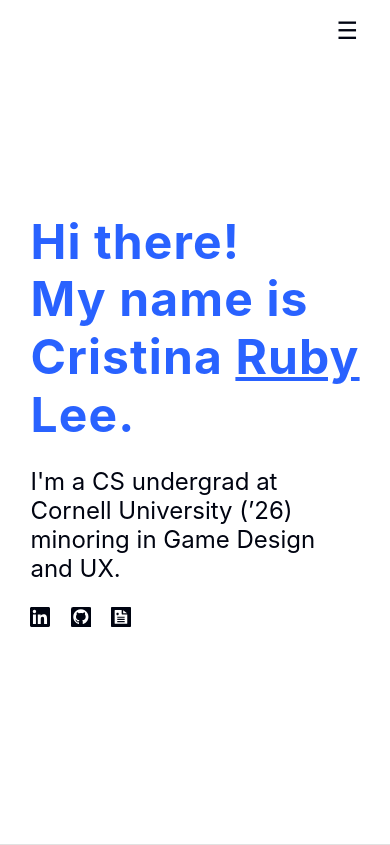
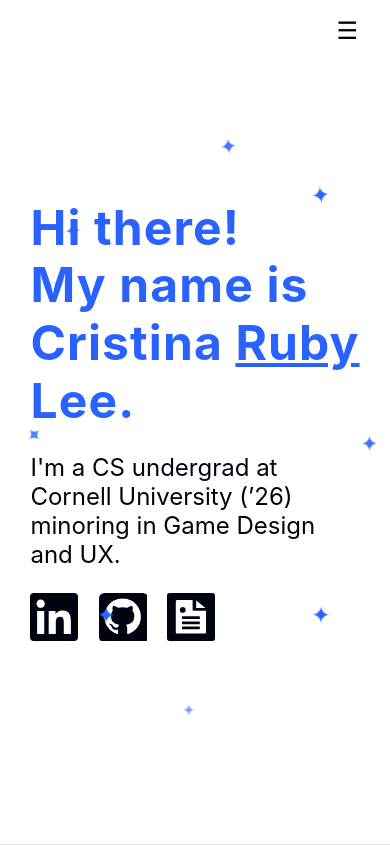
Before and after one commit to cristinarubylee/portfolio-website, a Flask app: page / in a window 390 px wide. Shown: the top 845 px of the page. Run offline with Flask 2, Linux system fonts and the light colour scheme; some libraries are stand-ins or nearby versions.

Commit message:
Fix auto scroll for mobile and add sparkles

```diff
--- a/static/script.js
+++ b/static/script.js
@@ -72,6 +72,9 @@ let isCentered = true;
 const sectionOrder = ["top", "portfolio", "contact"];
 
 function handleTouchStart(event) {
+  if (isInteractiveElement(event.target)) {
+    return;
+  }
   touchStartY = event.touches[0].clientY;
 }
 
@@ -86,12 +89,17 @@ function handleTouchEnd(event) {
 
   // Only trigger if swipe distance is significant enough
   if (Math.abs(swipeDistance) < minSwipeDistance) {
-    event.preventDefault();
     return;
   }
 
   const direction = swipeDistance > 0 ? 1 : -1;
   navigateToSection(direction, event);
+}
+
+function isInteractiveElement(element) {
+  // Check if element or any parent is interactive
+  const interactiveSelectors = 'a, button, input, textarea, select, [onclick], .clickable, svg, path';
+  return element.closest(interactiveSelectors) !== null;
 }
 
 function handleScroll(event) {
@@ -134,7 +142,6 @@ function navigateToSection(direction, event) {
     currentSection = nextSection;
     isScrolling = false;
     isCentered = true;
-    accumulatedDelta = 0;
   });
 }
 
--- a/static/style.css
+++ b/static/style.css
@@ -62,17 +62,7 @@ a {
 .nav ul li a {
   color: var(--text);
 }
-/*
-.header-nav ul li a {
-  color: var(--accent);
-  font-size: 1.2rem;
-  padding: 10px;
-  border-radius: 5px;
-}
 
-.header-nav ul li a:hover {
-  background-color: var(--bg-secondary);
-} */
 
 /* Menu Toggle for Small Screens */
 .menu-toggle {
@@ -133,8 +123,13 @@ a {
   margin: 0;
 }
 
+.hero-text a{
+  display: inline-flex;
+  align-items: center;
+  margin-right: 1rem;
+}
+
 .hero-text svg {
-  padding-right: 1rem;
   color: var(--text);
   width: clamp(20px, 5vw, 35px);
   height: auto;
@@ -158,6 +153,98 @@ a {
   white-space: normal;
   max-width: 500px;
 }
+
+.sparkle {
+    position: fixed;
+    font-size: 5vw;
+    color: var(--accent);
+    user-select: none;
+    font-family: Arial, sans-serif;
+    transition: all 0.4s ease-out;
+    animation: float 4s infinite ease-in-out;
+    pointer-events: none;
+    z-index: 100;
+}
+
+.sparkle::before {
+    content: '✦';
+}
+
+.sparkle:nth-child(1) {
+  top: 15%;
+  left: 50%;
+  animation-delay: -0.2s;
+  animation-duration: 4s;
+}
+
+.sparkle:nth-child(2) {
+  top: 25%;
+  left: 75%;
+  animation-delay: -1.1s;
+  animation-duration: 3.5s;
+}
+
+.sparkle:nth-child(3) {
+  top: 50%;
+  left: 85%;
+  animation-delay: -0.7s;
+  animation-duration: 4.2s;
+}
+
+.sparkle:nth-child(4) {
+  top: 75%;
+  left: 75%;
+  animation-delay: -1.8s;
+  animation-duration: 3.7s;
+}
+
+.sparkle:nth-child(5) {
+  top: 85%;
+  left: 50%;
+  animation-delay: -0.4s;
+  animation-duration: 4.6s;
+}
+
+.sparkle:nth-child(6) {
+  top: 75%;
+  left: 20%;
+  animation-delay: -2.3s;
+  animation-duration: 3.9s;
+}
+
+.sparkle:nth-child(7) {
+  top: 50%;
+  left: 5%;
+  animation-delay: -1.3s;
+  animation-duration: 4.1s;
+}
+
+.sparkle:nth-child(8) {
+  top: 25%;
+  left: 10%;
+  animation-delay: -0.9s;
+  animation-duration: 4.4s;
+}
+
+@keyframes float {
+    0%, 100% {
+        transform: translate(0, 0) rotate(0deg) scale(1);
+        opacity: 0.8;
+    }
+    25% {
+        transform: translate(20px, -30px) rotate(90deg) scale(1.2);
+        opacity: 1;
+    }
+    50% {
+        transform: translate(-15px, -20px) rotate(180deg) scale(0.8);
+        opacity: 0.6;
+    }
+    75% {
+        transform: translate(30px, 10px) rotate(270deg) scale(1.1);
+        opacity: 0.9;
+    }
+}
+
 
 /* Portfolio Section */
 .portfolio-section {
@@ -361,4 +448,8 @@ a.is-selected .portfolio-card {
   .hero-image {
     display: none;
   }
+
+  .hero-text svg{
+    width: 3rem;
+  }
 }
--- a/templates/index.html
+++ b/templates/index.html
@@ -44,6 +44,14 @@
     <div class="container">
         <!-- Hero Section -->
         <section class="hero">
+            <div class="sparkle"></div>
+            <div class="sparkle"></div>
+            <div class="sparkle"></div>
+            <div class="sparkle"></div>
+            <div class="sparkle"></div>
+            <div class="sparkle"></div>
+            <div class="sparkle"></div>
+            <div class="sparkle"></div>
             <div class="hero-text">
                 <h1>Hi there!<br>My name is <br>Cristina <span id="ruby">Ruby</span><br> Lee.
                 </h1>
```
